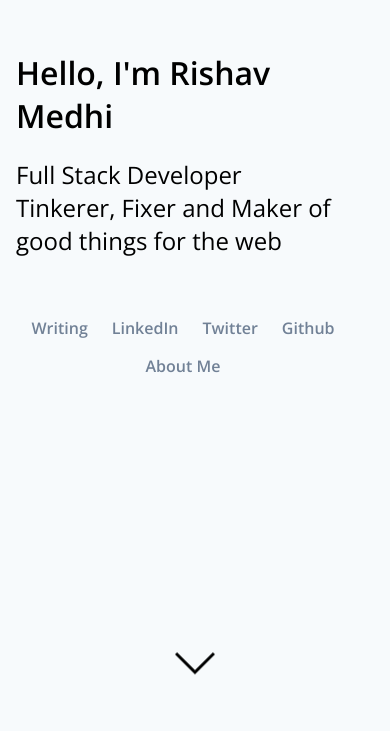
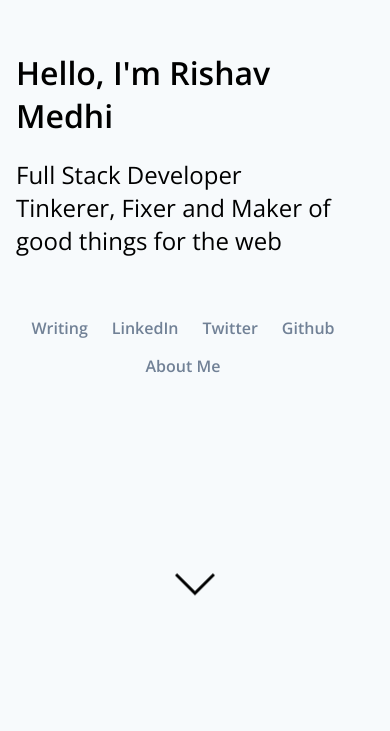
Before and after one commit to rishavmedhi/rm-portfolio, a React (Create React App) app: page / in a window 390 px wide. Shown: the part 113-844 px from the top of the page. Built offline with nearby package versions, Linux system fonts and the light colour scheme.

Commit message:
down icon position in mobile device to hide from iphone bannner

```diff
--- a/src/pages/Homepage/styles/Homepage.style.scss
+++ b/src/pages/Homepage/styles/Homepage.style.scss
@@ -121,6 +121,9 @@ footer {
         }
       }
     }
+    .down-icon-wrapper{
+      bottom: 15%;
+    }
   }
 }
 
```
